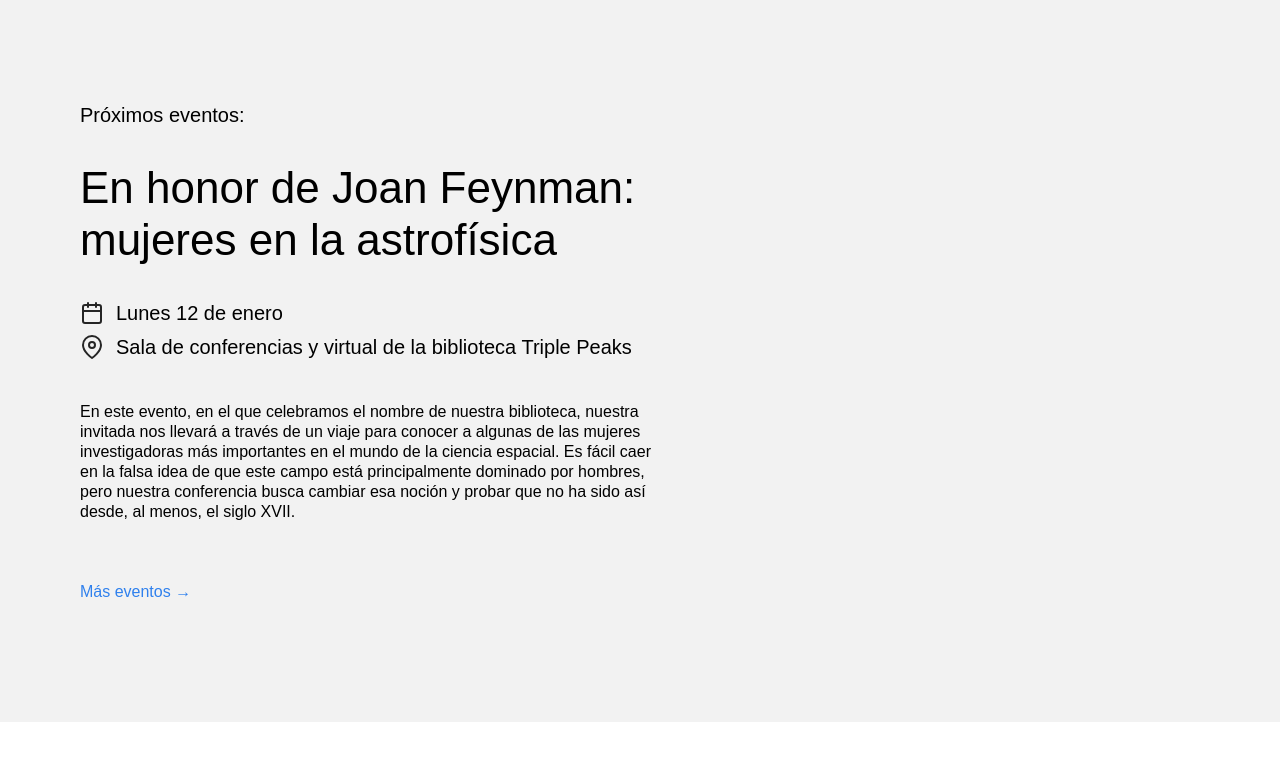
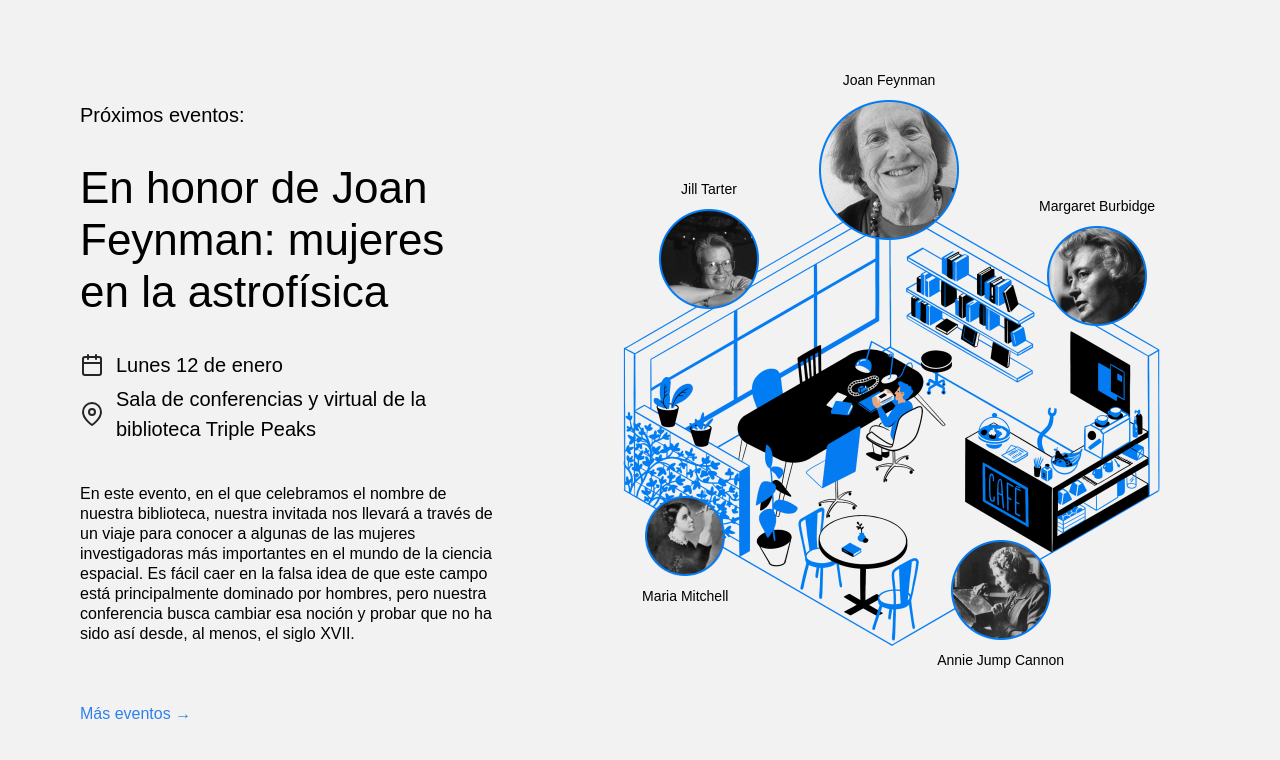
Before and after one commit to luis-gn006/web_project_library, a plain HTML site: page index.html in a window 1280 px wide. Shown: the part 2094-2854 px from the top of the page. Before the commit the page ends 2816 px from the top, so only its background shows below. Drawn offline with Linux system fonts and the light colour scheme.

Commit message:
Proyect3_2

```diff
--- a/index.html
+++ b/index.html
@@ -29,7 +29,7 @@
               >
             </li>
             <li>
-              <a href="#null" class="nav__link">Eventos</a>
+              <a href="#events" class="nav__link">Eventos</a>
             </li>
             <li>
               <a href="#null" class="nav__link">Conviértete en miembro</a>
@@ -63,7 +63,7 @@
       </header>
 
       <main class="content">
-        <section id="saff" class="staff">
+        <section id="staff" class="staff">
           <h2 class="staff__title">Los preferidos de nuestros lectores</h2>
           <p class="staff__subtitle">Que nuestros lectores y lectoras aman</p>
           <ul class="staff__cards">
@@ -169,7 +169,53 @@
             </p>
             <a href="#" class="events__more">Más eventos &rarr;</a>
           </div>
-          <!-- Comienza a crear la composición aquí -->
+          <div id="events" class="events__cover">
+            <img
+              src="./images/cafe.png"
+              alt="imagen cafeteria"
+              class="events__image"
+            />
+            <div class="person person_name_feynman">
+              <p class="person__caption">Joan Feynman</p>
+              <img
+                src="./images/person_feynman.png"
+                alt="foto feynman"
+                class="person__image person__image_size_l"
+              />
+            </div>
+            <div class="person person_name_tarter">
+              <p class="person__caption">Jill Tarter</p>
+              <img
+                src="./images/person_tarter.png"
+                alt="foto tarter"
+                class="person__image person__image_size_m"
+              />
+            </div>
+            <div class="person person_name_burbidge">
+              <p class="person__caption">Margaret Burbidge</p>
+              <img
+                src="./images/person_burbidge.png"
+                alt="foto burbidge"
+                class="person__image person__image_size_m"
+              />
+            </div>
+            <div class="person person_name_mitchell">
+              <img
+                src="./images/person_mitchell.png"
+                alt="foto mitchell"
+                class="person__image person__image_size_s"
+              />
+              <p class="person__caption">Maria Mitchell</p>
+            </div>
+            <div class="person person_name_cannon">
+              <img
+                src="./images/person_cannon.png"
+                alt="foto cannon"
+                class="person__image person__image_size_m"
+              />
+              <p class="person__caption">Annie Jump Cannon</p>
+            </div>
+          </div>
         </section>
       </main>
     </div>
--- a/styles/style.css
+++ b/styles/style.css
@@ -224,63 +224,73 @@
 }
 
 .events__cover {
-  /* flex-grow: 1;
+  flex-grow: 1;
   flex-shrink: 0;
   flex-basis: 780px;
   max-width: 780px;
-  position: relative; */
+  position: relative;
 }
 
 .events__image {
-  /* max-width: 100%; */
+  max-width: 100%;
 }
 
 .person {
-  /* position: absolute;
+  position: absolute;
   display: flex;
   align-items: center;
   flex-direction: column;
-  gap: 10px; */
+  gap: 10px;
 }
 
 .person_name_feynman {
-  /* Utiliza los valores correctos de las propiedades top/right/bottom/left para posicionar el elemento */
+  position: absolute;
+  top: -30px;
+  left: 319px;
 }
 
 .person_name_burbidge {
-  /* Utiliza los valores correctos de las propiedades top/right/bottom/left para posicionar el elemento */
+  position: absolute;
+  top: 96px;
+  right: 125px;
 }
 
 .person_name_cannon {
-  /* Utiliza los valores correctos de las propiedades top/right/bottom/left para posicionar el elemento */
+  position: absolute;
+  bottom: 18px;
+  right: 216px;
 }
 
 .person_name_mitchell {
-  /* Utiliza los valores correctos de las propiedades top/right/bottom/left para posicionar el elemento */
+  position: absolute;
+  bottom: 82px;
+  left: 142px;
 }
 
 .person_name_tarter {
-  /* Utiliza los valores correctos de las propiedades top/right/bottom/left para posicionar el elemento */
+  position: absolute;
+  top: 79px;
+  left: 159px;
 }
 
 .person__image {
-  /* max-width: 100%; */
+  max-width: 100%;
 }
 
 .person__image_size_l {
-  /* width: 140px; */
+  width: 140px;
 }
 
 .person__image_size_m {
-  /* width: 100px; */
+  width: 100px;
 }
 
 .person__image_size_s {
-  /* width: 80px; */
+  width: 80px;
 }
 
 .person__caption {
-  /* text-align: center;
+  text-align: center;
   font-size: 14px;
-  margin: 0; */
+  margin: 0;
 }
```
